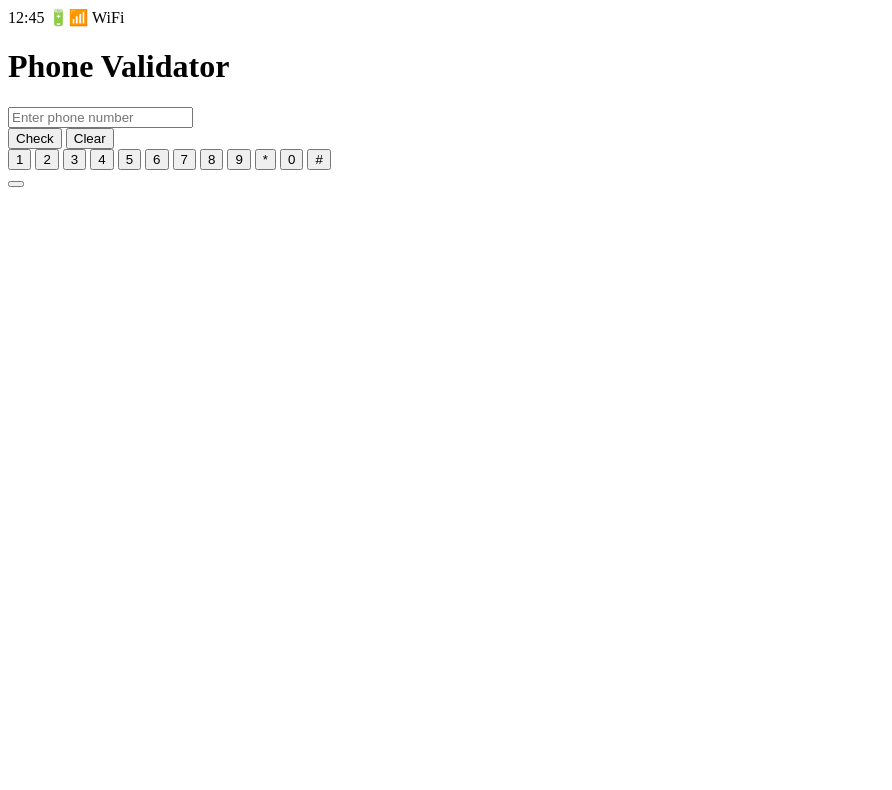
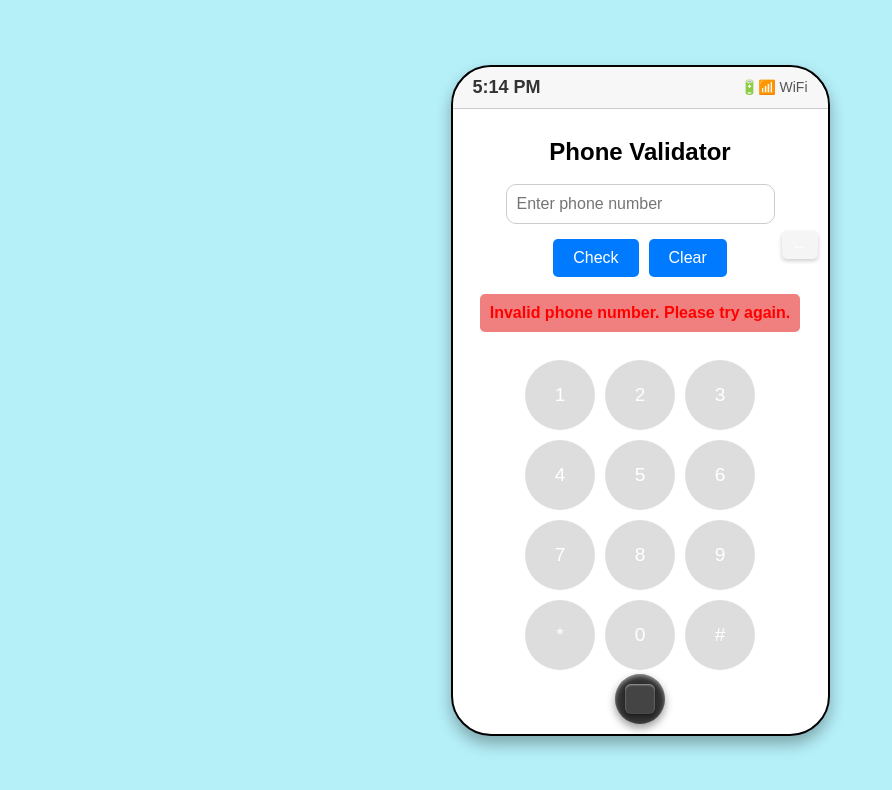
Before and after one commit to docmischa990/Phone-Number-Validator, a plain HTML site: page phone-number-validator.html in a window 1280 px wide. Both pictures are taken after a click on the button "Check". Shown: the whole page, without its empty margins (0-892 px from the left). Drawn offline with Linux system fonts and the light colour scheme.

Commit message:
main validation functional

```diff
--- a/phone-number-validator.html
+++ b/phone-number-validator.html
@@ -1,10 +1,10 @@
 <!DOCTYPE html>
 <html lang="en">
   <head>
-    <meta charset="UTF-8">
-    <meta name="viewport" content="width=device-width, initial-scale=1.0">
+    <meta charset="UTF-8" />
+    <meta name="viewport" content="width=device-width, initial-scale=1.0" />
     <title>US Phone Validator</title>
-    <link rel="stylesheet" href="styles.css">
+    <link rel="stylesheet" href="styles.css" />
   </head>
   <body>
     <div class="iphone-screen">
@@ -15,7 +15,10 @@
       <div class="app-body">
         <h1>Phone Validator</h1>
         <div id="input-wrapper">
-            <input type="text" id="user-input" placeholder="Enter phone number">
+          <input type="text" id="user-input" placeholder="Enter phone number" />
+        </div>
+        <div class="backspace-key">
+          <button id="backspace-btn">&larr;</button>
         </div>
         <div class="button-container">
           <button id="check-btn">Check</button>
--- a/script.js
+++ b/script.js
@@ -0,0 +1,73 @@
+const userInput = document.getElementById("user-input");
+const checkBtn = document.getElementById("check-btn");
+const clearBtn = document.getElementById("clear-btn");
+const resetBtn = document.getElementById("reset-btn");
+const results = document.getElementById("results-div");
+const currentTime = document.getElementById("current-time");
+
+// current time
+const updateTime = () => {
+  const now = new Date();
+
+  let hours = now.getHours();
+  const minutes = now.getMinutes();
+
+  const ampm = hours >= 12 ? 'PM' : 'AM';
+    hours = hours % 12;
+    hours = hours === 0 ? 12 : hours;
+
+  const formattedMinutes = minutes < 10 ? `0${minutes}` : minutes;
+
+  const timeString = `${hours}:${formattedMinutes} ${ampm}`;
+
+  currentTime.textContent = timeString;
+}
+
+updateTime();
+
+setInterval(updateTime, 1000);
+
+
+// User input
+const clearInputAndResults = () => {
+  userInput.value = "";
+
+  results.classList.remove('valid' , 'invalid');
+
+    results.textContent = "";
+}
+
+
+const validate = (phoneNumber) => {
+    const phoneRegex = /^(\+1\s?)?(\(\d{3}\)|\d{3})[\s.-]?\d{3}[\s.-]?\d{4}$/;
+
+    const isValid = phoneRegex.test(phoneNumber);
+
+    if (isValid) {
+        results.textContent = "Valid phone number!";
+        results.classList.add('valid');
+        results.classList.remove('invalid');
+    } else {
+        results.textContent = "Invalid phone number. Please try again.";
+        results.classList.add('invalid');
+        results.classList.remove('valid');
+    }
+}
+
+// Event listeners
+clearBtn.addEventListener("click", clearInputAndResults);
+
+resetBtn.addEventListener("click", clearInputAndResults);
+
+checkBtn.addEventListener('click', () => {
+    const userInputValue = userInput.value.trim();
+    validate(userInputValue);
+});
+
+userInput.addEventListener("keydown", (e) => {
+  if (e.key === "Enter") {
+    e.preventDefault();
+    const userInputValue = userInput.value.trim();
+    validate(userInputValue);
+  }
+});
--- a/styles.css
+++ b/styles.css
@@ -0,0 +1,232 @@
+/* General Reset */
+body {
+    margin: 0;
+    padding: 0;
+    display: flex;
+    justify-content: center;
+    align-items: center;
+    height: 100vh;
+    background-color: rgba(154, 234, 246, 0.726);
+    font-family: 'Arial', sans-serif;
+}
+
+/* iPhone Screen */
+.iphone-screen {
+    width: 375px;
+    height: 667px;
+    border: 2px solid #000;
+    border-radius: 40px;
+    background-color: #fff;
+    display: flex;
+    flex-direction: column;
+    box-shadow: 0px 8px 15px rgba(0, 0, 0, 0.3);
+    position: relative;
+    overflow: hidden;
+}
+
+/* Header */
+.header {
+    display: flex;
+    justify-content: space-between;
+    align-items: center;
+    padding: 10px 20px;
+    background-color: #f7f7f7;
+    border-bottom: 1px solid #ccc;
+    border-top-left-radius: 40px;
+    border-top-right-radius: 40px;
+}
+
+/* Time display */
+.time {
+    font-size: 18px;
+    font-weight: bold;
+    color: #333;
+}
+
+/* Status bar (e.g., icons) */
+.status-bar {
+    font-size: 14px;
+    color: #555;
+}
+
+/* App Body */
+.app-body {
+    flex: 1;
+    display: flex;
+    flex-direction: column;
+    align-items: center;
+    justify-content: space-around;
+    padding: 10px;
+}
+
+.app-body h1 {
+    font-size: 1.5rem;
+    margin-bottom: 10px;
+}
+
+/* Input and Buttons */
+#user-input {
+    width: 80%;
+    padding: 10px;
+    font-size: 1rem;
+    border: 1px solid #ccc;
+    border-radius: 10px;
+    flex: 1;
+    padding-right: 50px;
+}
+
+#input-wrapper {
+    position: relative;
+    display: inline-flex;
+    align-items: center;
+}
+
+#backspace-btn {
+    position: absolute;
+    right: 10px;
+    background-color: #f5f5f5;
+    border: none;
+    border-radius: 5px;
+    padding: 5px 10px;
+    cursor: pointer;
+    font-size: 16px;
+    box-shadow: 0px 2px 4px rgba(0, 0, 0, 0.2);
+    transition: background-color 0.2s;
+}
+
+#backspace-btn:hover {
+    background-color: #ddd;
+}
+
+#backspace-btn:active {
+    background-color: #bbb;
+}
+
+
+.button-container {
+    display: flex;
+    gap: 10px;
+}
+
+button {
+    padding: 10px 20px;
+    font-size: 1rem;
+    border: none;
+    border-radius: 5px;
+    background-color: #007bff;
+    color: white;
+    cursor: pointer;
+    transition: transform 0.1s, background-color 0.2s;
+}
+
+button:hover {
+    background-color: #0056b3;
+}
+
+button:active {
+    transform: scale(0.95);
+}
+
+/* Results */
+#results-div {
+    font-size: 1rem;
+    margin-top: 10px;
+}
+
+/* For valid phone number */
+.valid {
+    color: green; /* Green text for valid input */
+    background-color: lightgreen; /* Light green background */
+    padding: 10px;
+    border-radius: 5px;
+    font-weight: bold;
+}
+
+/* For invalid phone number */
+.invalid {
+    color: red; /* Red text for invalid input */
+    background-color: lightcoral; /* Light red background */
+    padding: 10px;
+    border-radius: 5px;
+    font-weight: bold;
+}
+
+/* Keypad */
+.keypad {
+    display: grid;
+    grid-template-columns: repeat(3, 1fr);
+    gap: 10px;
+    margin-top: 20px;
+}
+
+.keypad button {
+    width: 70px;
+    height: 70px;
+    font-size: 1.2rem;
+    border-radius: 50%;
+    background-color: #ddd;
+    border: none;
+    transition: background-color 0.2s, transform 0.1s;
+}
+
+.keypad button:hover {
+    background-color: #ccc;
+}
+
+.keypad button:active {
+    transform: scale(0.9);
+}
+
+/* Home Button */
+.home-button {
+    width: 50px;
+    height: 50px;
+    background-color: #333;
+    border: none;
+    border-radius: 50%;
+    position: relative;
+    bottom: 10px;
+    left: 50%;
+    transform: translateX(-50%);
+    box-shadow: inset 0px 2px 4px rgba(255, 255, 255, 0.5), 0px 4px 8px rgba(0, 0, 0, 0.4);
+    cursor: pointer;
+    transition: transform 0.2s ease, box-shadow 0.2s ease;
+    margin: 15px, auto;
+}
+
+.home-button::before {
+    content: '';
+    width: 30px;
+    height: 30px;
+    background-color: #444;
+    border-radius: 6px; /* Slightly rounded corners for the square */
+    position: absolute;
+    top: 50%;
+    left: 50%;
+    transform: translate(-50%, -50%);
+    box-shadow: inset 0px 1px 2px rgba(255, 255, 255, 0.5), 0px 2px 4px rgba(0, 0, 0, 0.5);
+}
+
+.home-button:hover {
+    transform: translateX(-50%) scale(1.1);
+    box-shadow: inset 0px 3px 6px rgba(255, 255, 255, 0.6), 0px 6px 12px rgba(0, 0, 0, 0.5);
+}
+
+.home-button:active {
+    background-color: #111;
+    transform: translateX(-50%) scale(0.9);
+    box-shadow: inset 0px 1px 2px rgba(0, 0, 0, 0.6), 0px 2px 4px rgba(0, 0, 0, 0.4);
+}
+
+/* Animations */
+@keyframes button-press {
+    0% {
+        transform: scale(1);
+    }
+    50% {
+        transform: scale(0.95);
+    }
+    100% {
+        transform: scale(1);
+    }
+}
```
Lines whose indentation alone changed are shown as unchanged.
